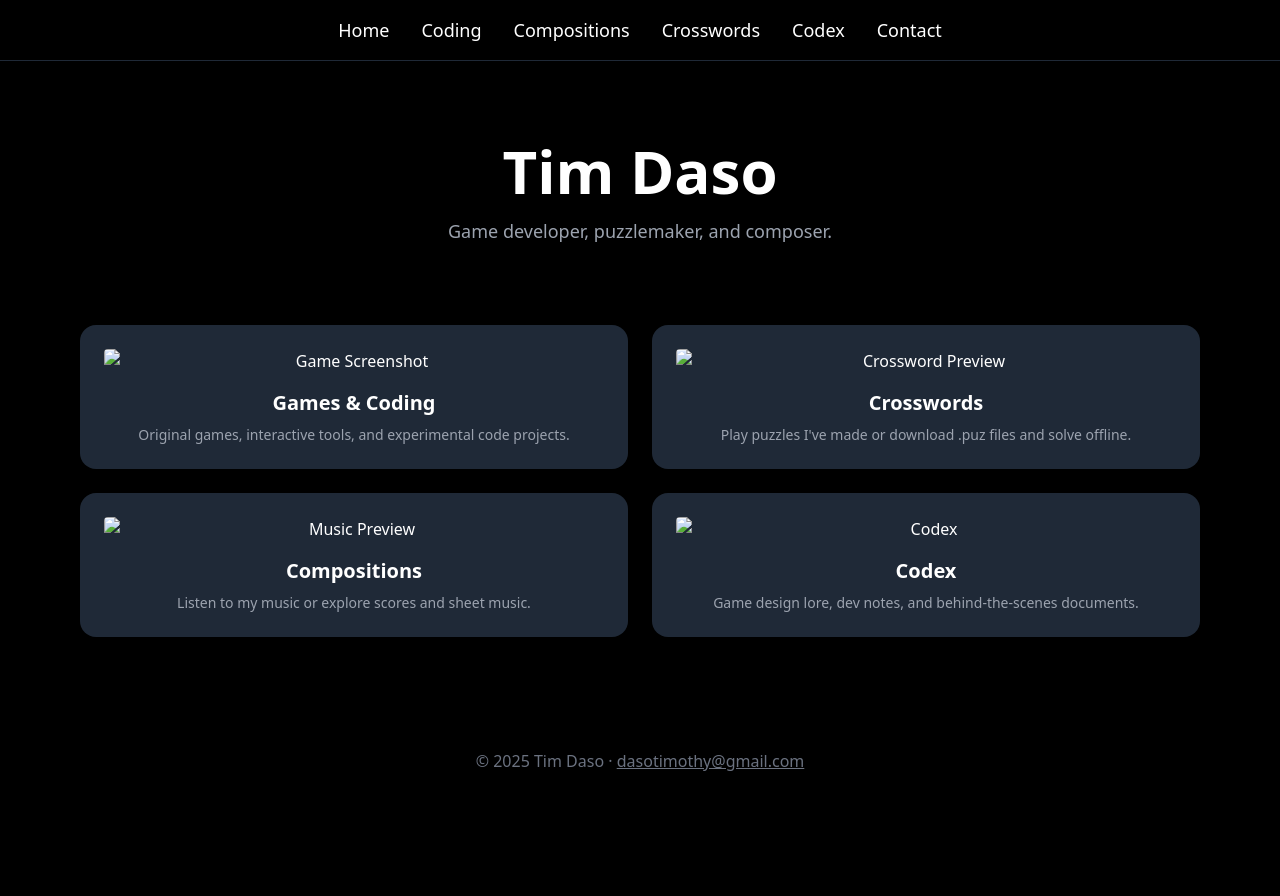
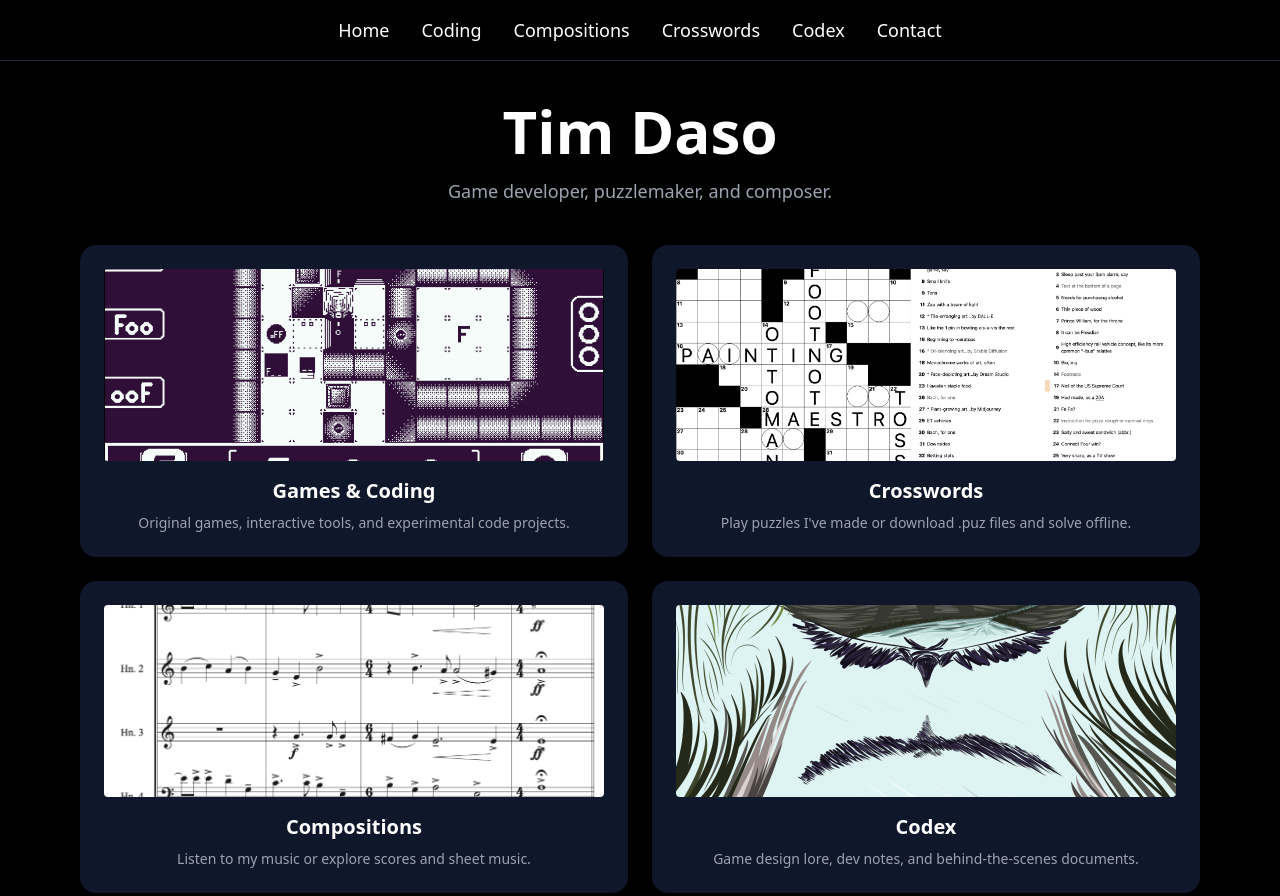
Before and after one commit to ImpliedAmpersand/website, a website: page index.html in a window 1280 px wide. Shown: the top 896 px of the page. Before the commit the page ends 805 px from the top, so only its background shows below. Drawn offline with nearby package versions, Linux system fonts and the light colour scheme.

Commit message:
Added images to home page

```diff
--- a/index.html
+++ b/index.html
@@ -24,7 +24,7 @@
     </nav>
 
     <!-- Hero Section -->
-    <section class="text-center py-20">
+    <section class="text-center py-10">
       <h1 class="text-4xl md:text-6xl font-bold">Tim Daso</h1>
       <p class="text-lg text-gray-400 mt-4 max-w-xl mx-auto">
         Game developer, puzzlemaker, and composer.
@@ -36,10 +36,10 @@
       <!-- Coding -->
       <a
         href="coding/"
-        class="bg-gray-800 hover:bg-gray-700 transition p-6 rounded-2xl shadow-xl flex flex-col items-center text-center"
+        class="bg-slate-900 hover:bg-indigo-900 transition p-6 rounded-2xl shadow-xl flex flex-col items-center text-center"
       >
         <img
-          src="assets/images/game-screenshot.jpg"
+          src="src/assets/images/foo_1.png"
           alt="Game Screenshot"
           class="rounded mb-4 max-h-48 object-cover w-full"
         />
@@ -52,10 +52,10 @@
       <!-- Crosswords -->
       <a
         href="crosswords/"
-        class="bg-gray-800 hover:bg-gray-700 transition p-6 rounded-2xl shadow-xl flex flex-col items-center text-center"
+        class="bg-slate-900 hover:bg-indigo-900 transition p-6 rounded-2xl shadow-xl flex flex-col items-center text-center"
       >
         <img
-          src="assets/images/crossword-thumbnail.png"
+          src="src/assets/images/cross_1.png"
           alt="Crossword Preview"
           class="rounded mb-4 max-h-48 object-cover w-full"
         />
@@ -68,10 +68,10 @@
       <!-- Compositions -->
       <a
         href="compositions/"
-        class="bg-gray-800 hover:bg-gray-700 transition p-6 rounded-2xl shadow-xl flex flex-col items-center text-center"
+        class="bg-slate-900 hover:bg-indigo-900 transition p-6 rounded-2xl shadow-xl flex flex-col items-center text-center"
       >
         <img
-          src="assets/images/music-sheet.jpg"
+          src="src/assets/images/music_1.png"
           alt="Music Preview"
           class="rounded mb-4 max-h-48 object-cover w-full"
         />
@@ -84,10 +84,10 @@
       <!-- Codex -->
       <a
         href="codex/"
-        class="bg-gray-800 hover:bg-gray-700 transition p-6 rounded-2xl shadow-xl flex flex-col items-center text-center"
+        class="bg-slate-900 hover:bg-indigo-900 transition p-6 rounded-2xl shadow-xl flex flex-col items-center text-center"
       >
         <img
-          src="assets/images/codex-preview.jpg"
+          src="src/assets/images/balance.png"
           alt="Codex"
           class="rounded mb-4 max-h-48 object-cover w-full"
         />
```
Also changed, not shown: src/assets/images/babel_1.png (added), src/assets/images/balance.png (added), src/assets/images/cross_1.png (added), src/assets/images/cross_2.png (added), src/assets/images/cross_3.png (added), src/assets/images/dragon_1.jpg (added), src/assets/images/foo_1.png (added), src/assets/images/music_1.png (added), src/assets/images/title.png (added), src/css/output.css.
